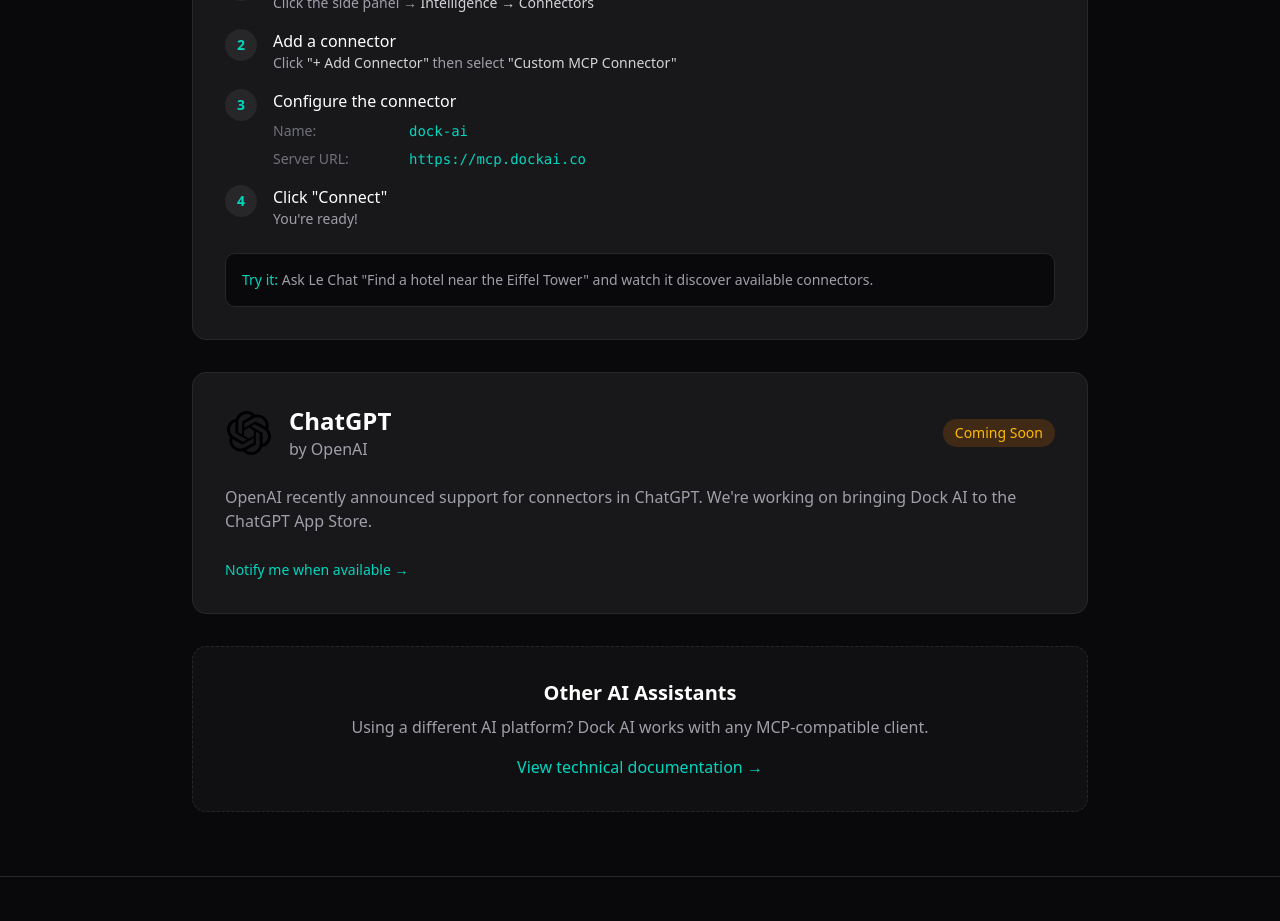
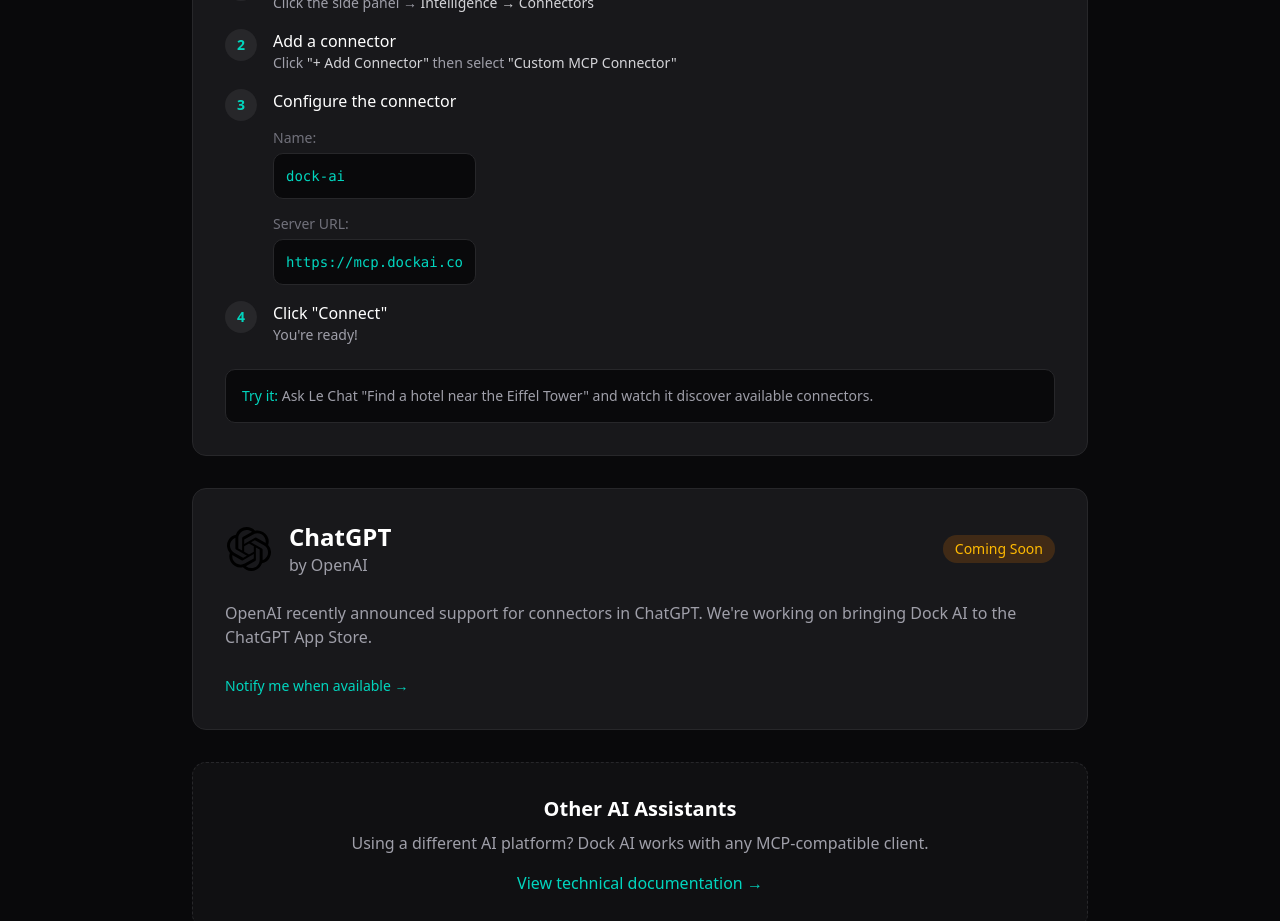
Before and after one commit to dock-ai/dockai-landing, a Next.js app: page /install in a window 1280 px wide. Shown: the part 1080-2001 px from the top of the page. Built offline with nearby package versions, Linux system fonts and the light colour scheme.

Commit message:
Use code blocks for copy-pasteable URLs

```diff
--- a/src/app/install/page.tsx
+++ b/src/app/install/page.tsx
@@ -139,14 +139,18 @@
                   <div className="w-8 h-8 bg-zinc-800 rounded-full flex items-center justify-center text-sm font-bold text-teal-400 shrink-0">3</div>
                   <div>
                     <p className="text-white font-medium">Configure the connector</p>
-                    <div className="mt-2 space-y-2 text-sm">
-                      <div className="flex gap-2">
-                        <span className="text-zinc-500 w-32">Name:</span>
-                        <code className="text-teal-400">dock-ai</code>
+                    <div className="mt-3 space-y-3">
+                      <div>
+                        <span className="text-zinc-500 text-sm">Name:</span>
+                        <pre className="mt-1 bg-zinc-950 border border-zinc-800 rounded-lg p-3 text-sm">
+                          <code className="text-teal-400">dock-ai</code>
+                        </pre>
                       </div>
-                      <div className="flex gap-2">
-                        <span className="text-zinc-500 w-32">Server URL:</span>
-                        <code className="text-teal-400">https://mcp.dockai.co</code>
+                      <div>
+                        <span className="text-zinc-500 text-sm">Server URL:</span>
+                        <pre className="mt-1 bg-zinc-950 border border-zinc-800 rounded-lg p-3 text-sm">
+                          <code className="text-teal-400">https://mcp.dockai.co</code>
+                        </pre>
                       </div>
                     </div>
                   </div>
```
